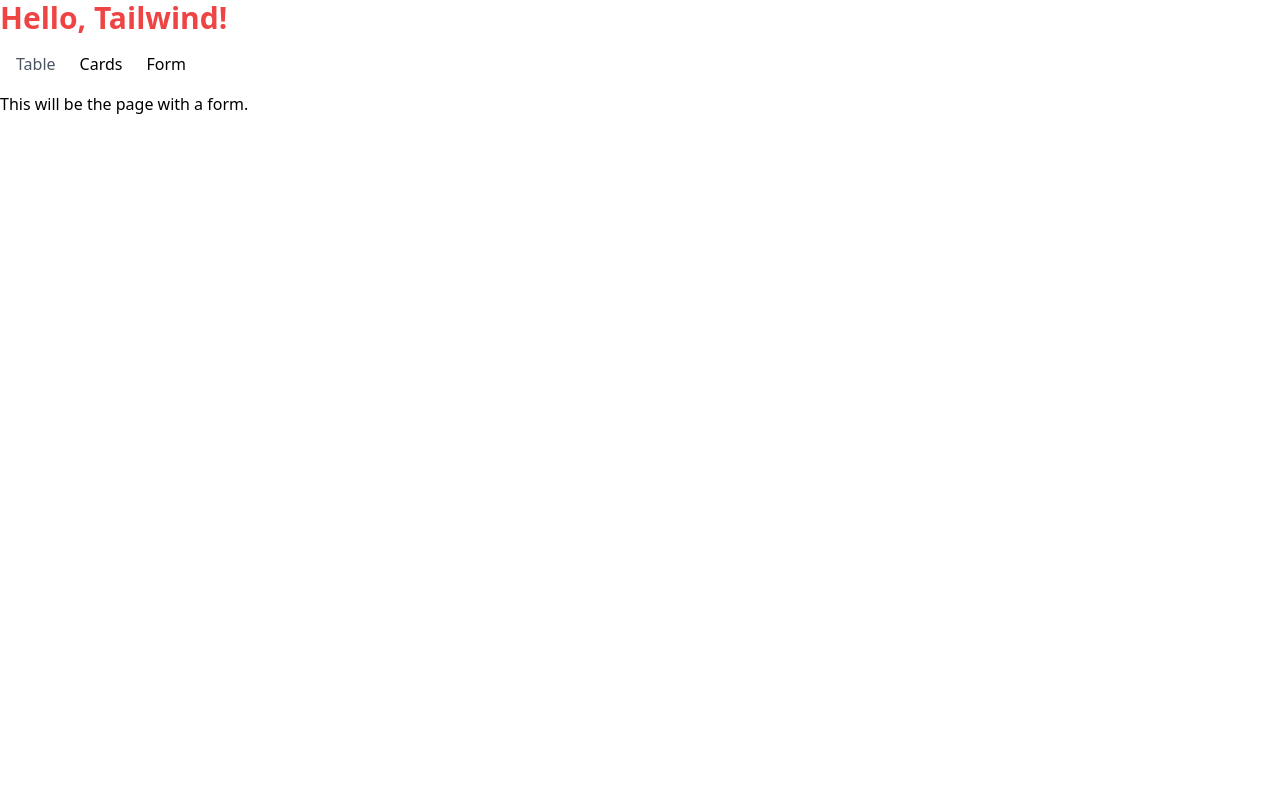
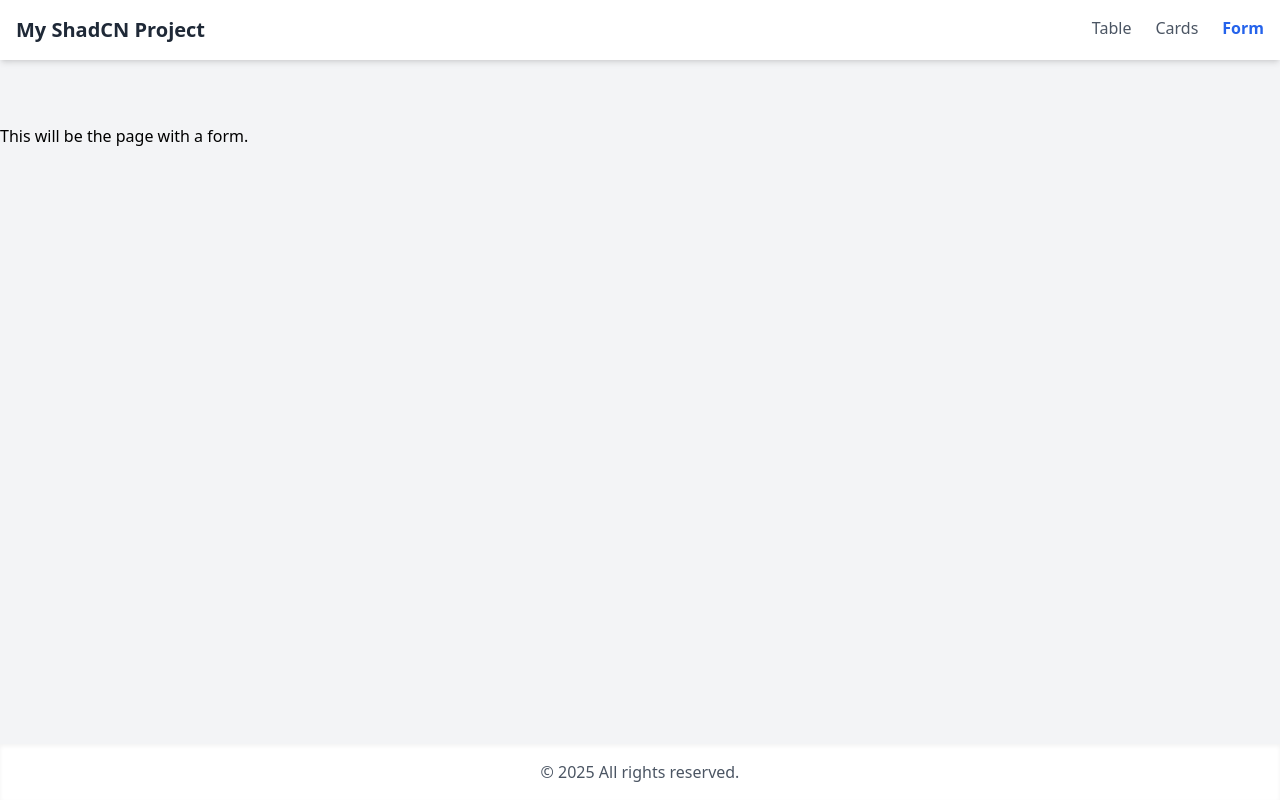
Before and after one commit to IsratJahan13/my-shadcn-project, a React (Vite) app: page /form in a window 1280 px wide. Built offline with nearby package versions, Linux system fonts and the light colour scheme.

Commit message:
some styles added

```diff
--- a/src/App.tsx
+++ b/src/App.tsx
@@ -5,22 +5,29 @@
 import FormPage from "./pages/FormPage"
 import HomePage from "./pages/HomePage"
 import './index.css'
+import Footer from "./components/Footer"
 
 function App() {
 
 
   return (
     <>
-      <h1 className="text-3xl font-bold text-red-500">Hello, Tailwind!</h1>
       <Router>
+      <div className="min-h-screen flex flex-col bg-gray-100">
         <Navbar />
-        <Routes>
-          <Route path="/" element={<HomePage />} />
-          <Route path="/table" element={<TablePage />} />
-          <Route path="/cards" element={<CardsPage />}/>
-          <Route path="/form" element={<FormPage />}/>
-        </Routes>
-      </Router>
+
+        <main className="flex-grow container mx-auto pt-16">
+          <Routes>
+            <Route path="/" element={<HomePage />} />
+            <Route path="/table" element={<TablePage />} />
+            <Route path="/cards" element={<CardsPage />} />
+            <Route path="/form" element={<FormPage />} />
+          </Routes>
+        </main>
+
+        <Footer />
+      </div>
+    </Router>
     </>
   )
 }
--- /dev/null
+++ b/src/components/Footer.tsx
@@ -0,0 +1,9 @@
+const Footer = () => {
+    return (
+      <footer className="bg-white shadow-inner p-4 text-center text-gray-600">
+        © 2025 All rights reserved.
+      </footer>
+    )
+  }
+
+  export default Footer
--- a/src/components/Navbar.tsx
+++ b/src/components/Navbar.tsx
@@ -2,16 +2,26 @@
 
 const Navbar = () => {
     return (
-        <header className="p-4">
-            <nav className="flex justify-between">
+        <header className="bg-white shadow-md p-4">
+      <nav className="container mx-auto flex justify-between">
+        <h1 className="text-xl font-bold text-gray-800">My ShadCN Project</h1>
         <div className="space-x-6">
-                <NavLink to="/table" className={({isActive}) => (isActive? 'text-blue-600 font-semibold' : 'text-gray-600 hover:text-blue-500')}>
+          <NavLink
+            to="/table"
+            className={({ isActive }) => (isActive ? 'text-blue-600 font-semibold' : 'text-gray-600 hover:text-blue-500')}
+          >
             Table
           </NavLink>
-                <NavLink to="/cards">
+          <NavLink
+            to="/cards"
+            className={({ isActive }) => (isActive ? 'text-blue-600 font-semibold' : 'text-gray-600 hover:text-blue-500')}
+          >
             Cards
           </NavLink>
-                <NavLink to="/form">
+          <NavLink
+            to="/form"
+            className={({ isActive }) => (isActive ? 'text-blue-600 font-semibold' : 'text-gray-600 hover:text-blue-500')}
+          >
             Form
           </NavLink>
         </div>
```
Lines whose indentation alone changed are shown as unchanged.
